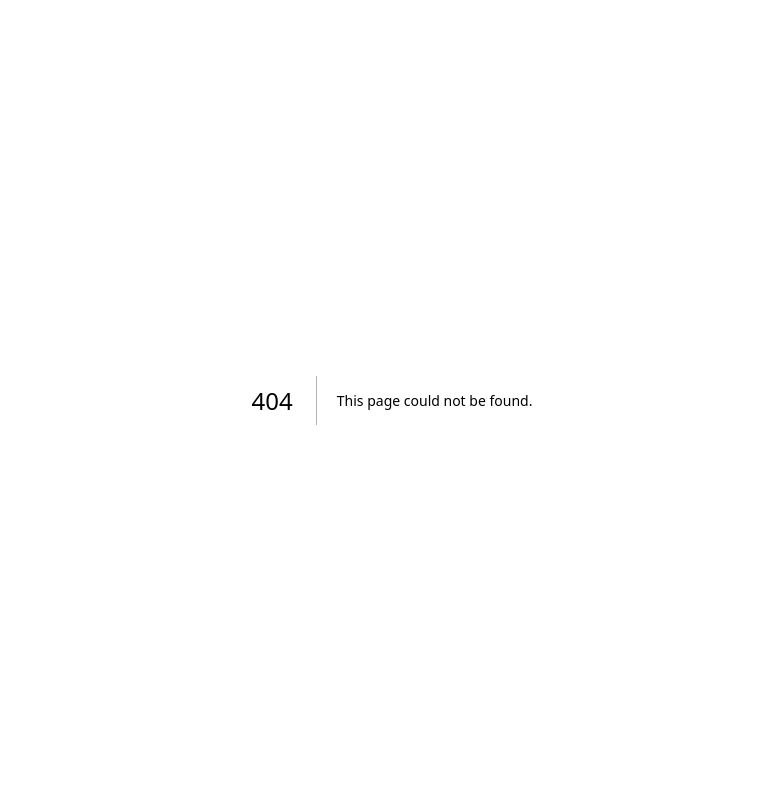
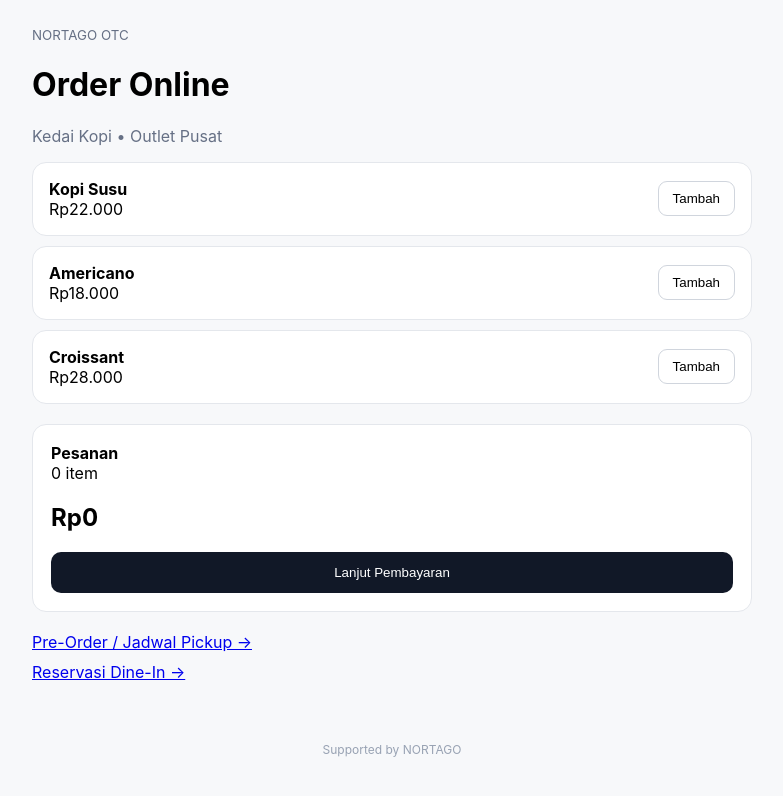
Before and after one commit to adiaris2022-rgb/tjsl-impact-control-tower, a Next.js app: page /customer-order in a window 1280 px wide. Before the commit this address had no page. Shown: the top 796 px of the page, without its empty margins (248-1031 px from the left). Built offline with nearby package versions, Linux system fonts and the light colour scheme.

Commit message:
feat: build NORTAGO OTC owner and customer flow

```diff
--- /dev/null
+++ b/app/customer-order/page.tsx
@@ -0,0 +1,18 @@
+"use client";
+import { useState } from "react";
+const products=[{id:1,name:"Kopi Susu",price:22000},{id:2,name:"Americano",price:18000},{id:3,name:"Croissant",price:28000}];
+export default function CustomerOrder(){
+ const [cart,setCart]=useState<Record<number,number>>({});
+ const add=(id:number)=>setCart({...cart,[id]:(cart[id]||0)+1});
+ const count=Object.values(cart).reduce((a,b)=>a+b,0);
+ const total=products.reduce((s,p)=>s+p.price*(cart[p.id]||0),0);
+ return <main style={{minHeight:"100vh",background:"#f7f8fa",padding:24,fontFamily:"Inter,system-ui,sans-serif"}}>
+  <div style={{maxWidth:720,margin:"0 auto"}}>
+   <small style={{color:"#667085"}}>NORTAGO OTC</small><h1>Order Online</h1><p style={{color:"#667085"}}>Kedai Kopi • Outlet Pusat</p>
+   {products.map(p=><div key={p.id} style={{background:"#fff",padding:16,margin:"10px 0",border:"1px solid #e4e7ec",borderRadius:14,display:"flex",justifyContent:"space-between",alignItems:"center"}}><div><strong>{p.name}</strong><div>Rp{p.price.toLocaleString("id-ID")}</div></div><button onClick={()=>add(p.id)} style={{padding:"9px 14px",borderRadius:9,border:"1px solid #d0d5dd",background:"#fff"}}>Tambah</button></div>)}
+   <section style={{marginTop:20,padding:18,background:"#fff",border:"1px solid #e4e7ec",borderRadius:14}}><strong>Pesanan</strong><div>{count} item</div><h2>Rp{total.toLocaleString("id-ID")}</h2><button disabled={!count} style={{width:"100%",padding:13,border:0,borderRadius:10,background:"#111827",color:"#fff"}}>Lanjut Pembayaran</button></section>
+   <div style={{marginTop:20,display:"grid",gap:10}}><a href="/po-scheduler">Pre-Order / Jadwal Pickup →</a><a href="/reservation">Reservasi Dine-In →</a></div>
+   <footer style={{marginTop:60,textAlign:"center",fontSize:12,color:"#98a2b3"}}>Supported by NORTAGO</footer>
+  </div>
+ </main>;
+}
```
